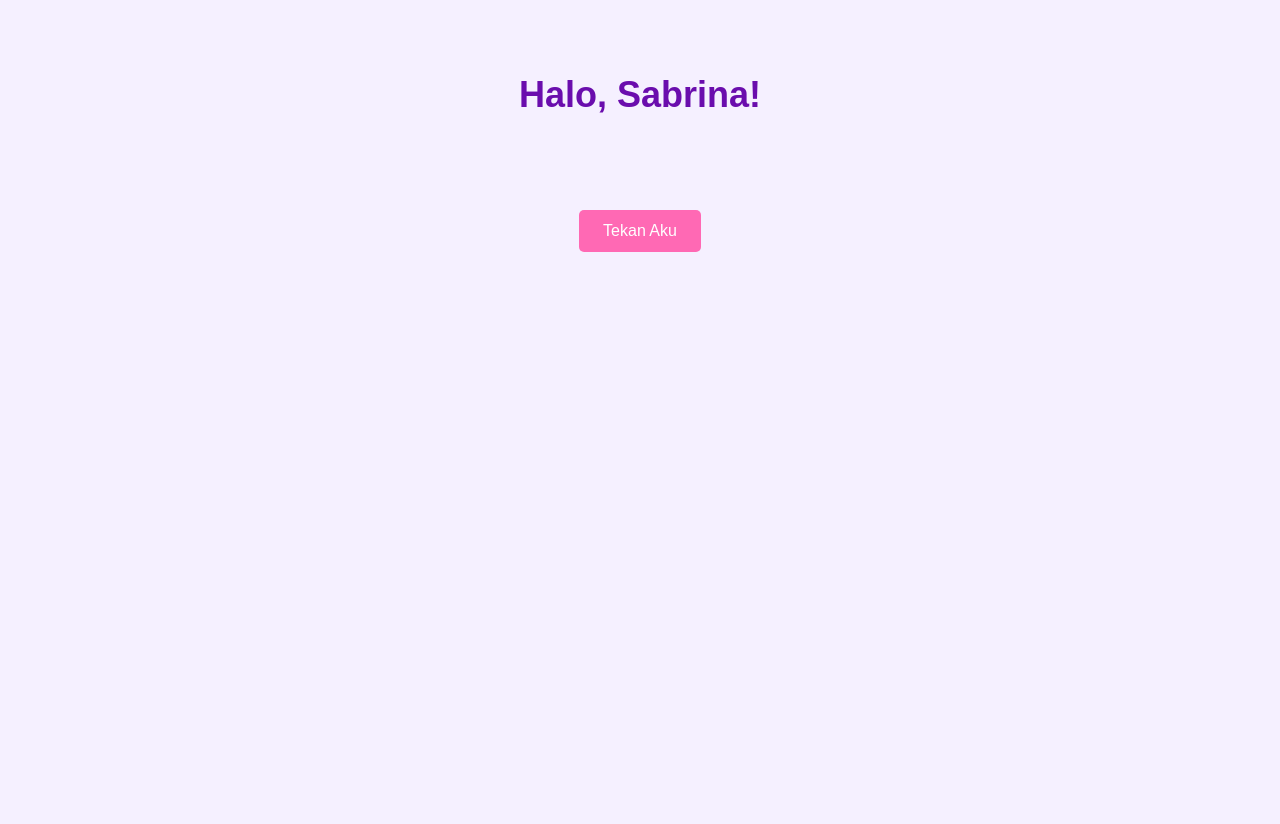
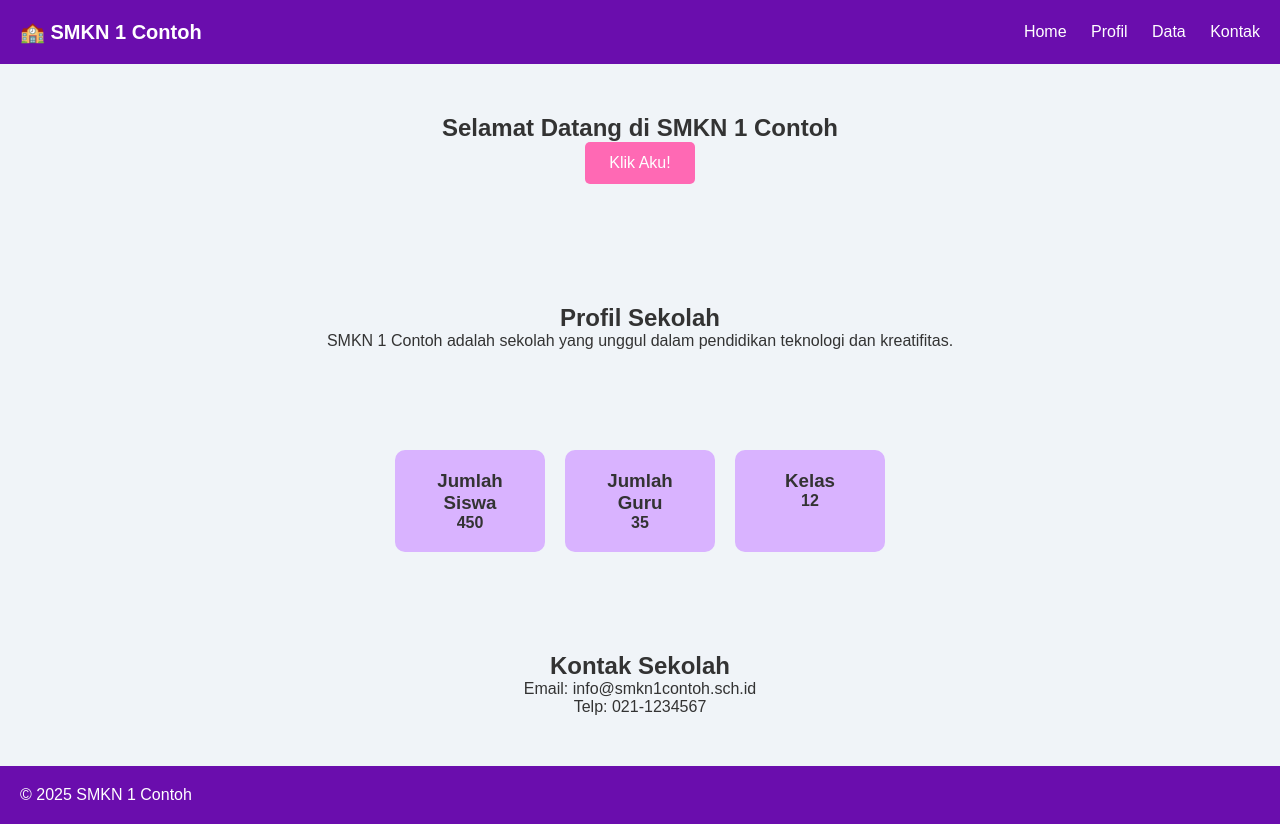
Before and after one commit to adzka29/web-praktek-devops, a plain HTML site: page index.html in a window 1280 px wide. Before the commit the page ends 800 px from the top, so only its background shows below. Drawn offline with Linux system fonts and the light colour scheme.

Commit message:
merubah menjadi web sekolah

```diff
--- a/index.html
+++ b/index.html
@@ -2,18 +2,55 @@
 <html lang="en">
 <head>
     <meta charset="UTF-8">
-    <title>Web DevOps Sabrina</title>
+    <title>Web Sekolah</title>
     <link rel="stylesheet" href="style.css">
 </head>
 <body>
     <header>
-        <h1 class="animate-header">Halo, Sabrina!</h1>
+        <div class="logo">🏫 SMKN 1 Contoh</div>
+        <nav>
+            <a href="#home">Home</a>
+            <a href="#profil">Profil</a>
+            <a href="#data">Data</a>
+            <a href="#kontak">Kontak</a>
+        </nav>
     </header>
 
-    <main>
-        <button id="loveBtn">Tekan Aku</button>
-        <p id="loveText"></p>
-    </main>
+    <section id="home">
+        <h1>Selamat Datang di SMKN 1 Contoh</h1>
+        <button id="welcomeBtn">Klik Aku!</button>
+        <p id="welcomeText"></p>
+    </section>
+
+    <section id="profil">
+        <h2>Profil Sekolah</h2>
+        <p>SMKN 1 Contoh adalah sekolah yang unggul dalam pendidikan teknologi dan kreatifitas.</p>
+    </section>
+
+    <section id="data" class="cards">
+        <div class="card">
+            <h3>Jumlah Siswa</h3>
+            <p>450</p>
+        </div>
+        <div class="card">
+            <h3>Jumlah Guru</h3>
+            <p>35</p>
+        </div>
+        <div class="card">
+            <h3>Kelas</h3>
+            <p>12</p>
+        </div>
+    </section>
+
+    <section id="kontak">
+        <h2>Kontak Sekolah</h2>
+        <p>Email: info@smkn1contoh.sch.id</p>
+        <p>Telp: 021-1234567</p>
+    </section>
+
+    <footer>
+        <p>© 2025 SMKN 1 Contoh</p>
+    </footer>
 
     <script src="script.js"></script>
 </body>
--- a/script.js
+++ b/script.js
@@ -1,15 +1,14 @@
-const loveBtn = document.getElementById("loveBtn");
-const loveText = document.getElementById("loveText");
+const welcomeBtn = document.getElementById("welcomeBtn");
+const welcomeText = document.getElementById("welcomeText");
 
-function showLove() {
-    loveText.textContent = "I Love You 💖";
-    loveText.style.opacity = 1;
+function showWelcome() {
+    welcomeText.textContent = "Selamat Datang di SMKN 1 Contoh! 🎉";
+    welcomeText.style.opacity = 1;
 
     setTimeout(() => {
-        loveText.style.opacity = 0;
-    }, 2000);
+        welcomeText.style.opacity = 0;
+    }, 3000);
 }
 
-// Klik atau touch
-loveBtn.addEventListener("click", showLove);
-loveBtn.addEventListener("touchstart", showLove);
+welcomeBtn.addEventListener("click", showWelcome);
+welcomeBtn.addEventListener("touchstart", showWelcome);
--- a/style.css
+++ b/style.css
@@ -1,35 +1,52 @@
-body {
-    font-family: 'Arial', sans-serif;
-    background-color: #f5f0ff;
+* {
     margin: 0;
     padding: 0;
-    text-align: center;
+    box-sizing: border-box;
+}
+
+body {
+    font-family: Arial, sans-serif;
+    background-color: #f0f4f8;
+    color: #333;
 }
 
 header {
-    padding: 50px 0;
+    background-color: #6a0dad;
+    color: white;
+    padding: 20px;
+    display: flex;
+    justify-content: space-between;
+    align-items: center;
 }
 
-.animate-header {
-    font-size: 36px;
-    color: #6a0dad;
-    animation: fadeInDown 1.5s ease forwards;
+header .logo {
+    font-size: 20px;
+    font-weight: bold;
 }
 
-@keyframes fadeInDown {
-    0% { opacity: 0; transform: translateY(-50px);}
-    100% { opacity: 1; transform: translateY(0);}
+header nav a {
+    color: white;
+    margin-left: 20px;
+    text-decoration: none;
+}
+
+header nav a:hover {
+    text-decoration: underline;
+}
+
+section {
+    padding: 50px 20px;
+    text-align: center;
 }
 
 button {
     padding: 12px 24px;
     font-size: 16px;
-    margin: 20px 0;
-    cursor: pointer;
     background-color: #ff69b4;
     color: white;
     border: none;
     border-radius: 5px;
+    cursor: pointer;
     transition: 0.3s;
 }
 
@@ -37,7 +54,8 @@ button:hover {
     background-color: #ff1493;
 }
 
-#loveText {
+#welcomeText {
+    margin-top: 20px;
     font-size: 24px;
     color: #ff4500;
     opacity: 0;
@@ -46,23 +64,26 @@ button:hover {
 
 .cards {
     display: flex;
+    justify-content: center;
+    gap: 20px;
     flex-wrap: wrap;
-    justify-content: center;
-    margin-top: 40px;
-    gap: 20px;
 }
 
 .card {
     background-color: #d9b3ff;
-    color: #4b0082;
     padding: 20px;
     border-radius: 10px;
     width: 150px;
     font-weight: bold;
     transition: transform 0.3s;
-    cursor: pointer;
 }
 
 .card:hover {
     transform: translateY(-10px);
 }
+
+footer {
+    background-color: #6a0dad;
+    color: white;
+    padding: 20px;
+}
```
